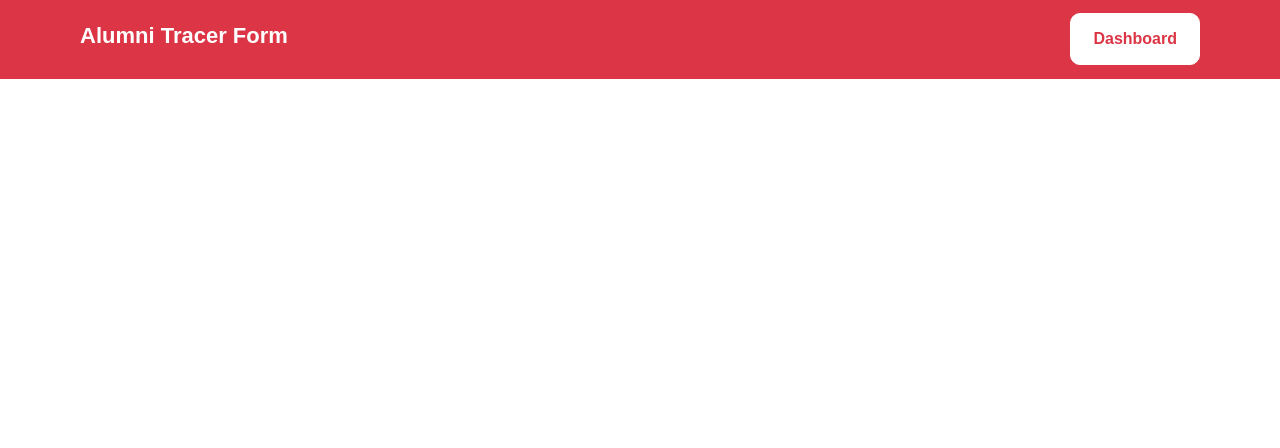
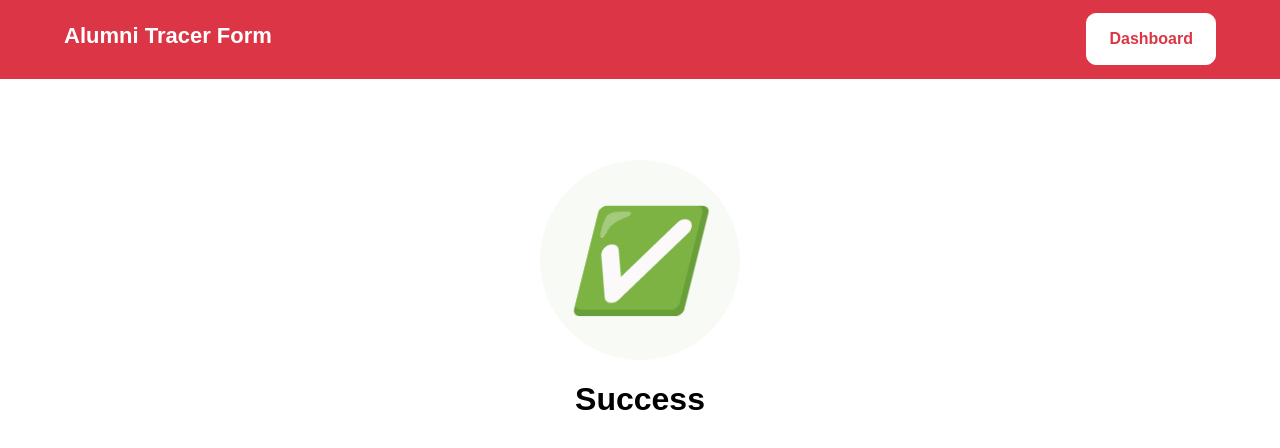
Before and after one commit to SoftLife0/TracerForm, a React (Create React App) app: page /success in a window 1280 px wide. Shown: the top 448 px of the page. Built offline with nearby package versions, Linux system fonts and the light colour scheme; a web font is replaced by a local one.

Commit message:
Eiiii asem oo

```diff
--- a/src/App.css
+++ b/src/App.css
@@ -31,3 +31,10 @@ body {
     font-family: 'SF UI Display ', sans-serif;
     margin: 1vh 0;
 }
+
+.checkmark {
+    color: #9ABC66;
+      font-size: 100px;
+      line-height: 200px;
+      margin-left:-15px;
+}
--- a/src/components/Header.jsx
+++ b/src/components/Header.jsx
@@ -5,7 +5,7 @@ const Header = () => {
   return (
     <div style={{ position: 'fixed', width: '100%', zIndex: '100', top: '0', backgroundColor: '#dc3545', borderBottom: '1px solid #dc3545' }}>
           <Container>
-        <nav className="navbar navbar-expand-lg navbar-light bg-light" style={{ padding: '13px 16px', display: 'flex', justifyContent: 'space-between' }}>
+        <nav className="navbar navbar-expand-lg navbar-light bg-light" style={{ padding: '13px 0', display: 'flex', justifyContent: 'space-between' }}>
           <a className="navbar-brand" href="/" style={{ color: '#fff', fontWeight: '800', fontSize: '22px', textDecoration: 'none', paddingTop:'10px'}}>Alumni Tracer Form</a>
           <button className="pill-button">Dashboard</button>
         </nav>
--- a/src/components/Skill.jsx
+++ b/src/components/Skill.jsx
@@ -87,7 +87,7 @@ const Skill = ({ formData, onChange }) => {
     { value: 'Others', label: 'Others' }
   ];
 
-  const employmentOptions = [
+  const workOptions = [
     { value: '', label: 'Select an option...' },
     { value: 'Yes', label: 'Yes' },
     { value: 'No', label: 'No' }
@@ -219,14 +219,14 @@ const Skill = ({ formData, onChange }) => {
       <TextField
         select
         label="Have you ever been employed since graduation?"
-        name="employment"
-        value={formData.employment}
+        name="work"
+        value={formData.work}
         onChange={handleInputChange}
         fullWidth
         margin="dense"
         variant="standard"
       >
-        {employmentOptions.map(option => (
+        {workOptions.map(option => (
           <MenuItem key={option.value} value={option.value}>
             {option.label}
           </MenuItem>
--- a/src/components/Suggestion.jsx
+++ b/src/components/Suggestion.jsx
@@ -25,7 +25,8 @@ const Suggestion = ({ formData, onChange }) => {
   return (
     <div>
         <div className='headings'>
-            <h2>Suggestion</h2>
+            <h2>Feedback & Suggestion</h2>
+            <p></p>
         </div>
 
         <TextField
--- a/src/pages/Form.jsx
+++ b/src/pages/Form.jsx
@@ -68,7 +68,7 @@ const Form = () => {
     staying: '',
     schoolReturn: '',
     unemployedReason: '',
-    employment: '',
+    work: '',
     workframe: '',
     // Initial state for Suggestions
     overall: '',
--- a/src/pages/Success.jsx
+++ b/src/pages/Success.jsx
@@ -2,11 +2,18 @@ import React from 'react'
 import { Container } from '@mui/material';
 import Header from '../components/Header';
 
-const Success = () => {
+const Success = ({message}) => {
   return (
     <>
         <Header />
         <Container style={{marginTop:'20vh'}}>
+        <div className="card" style={{ textAlign: 'center' }}>
+          <div style={{ borderRadius: '200px', height: '200px', width: '200px', background: '#F8FAF5', margin: '0 auto' }}>
+            <i className="checkmark">✅</i>
+          </div>
+          <h1>Success</h1>
+          <p>{message}</p>
+        </div>
 
         </Container>
     </>
```
